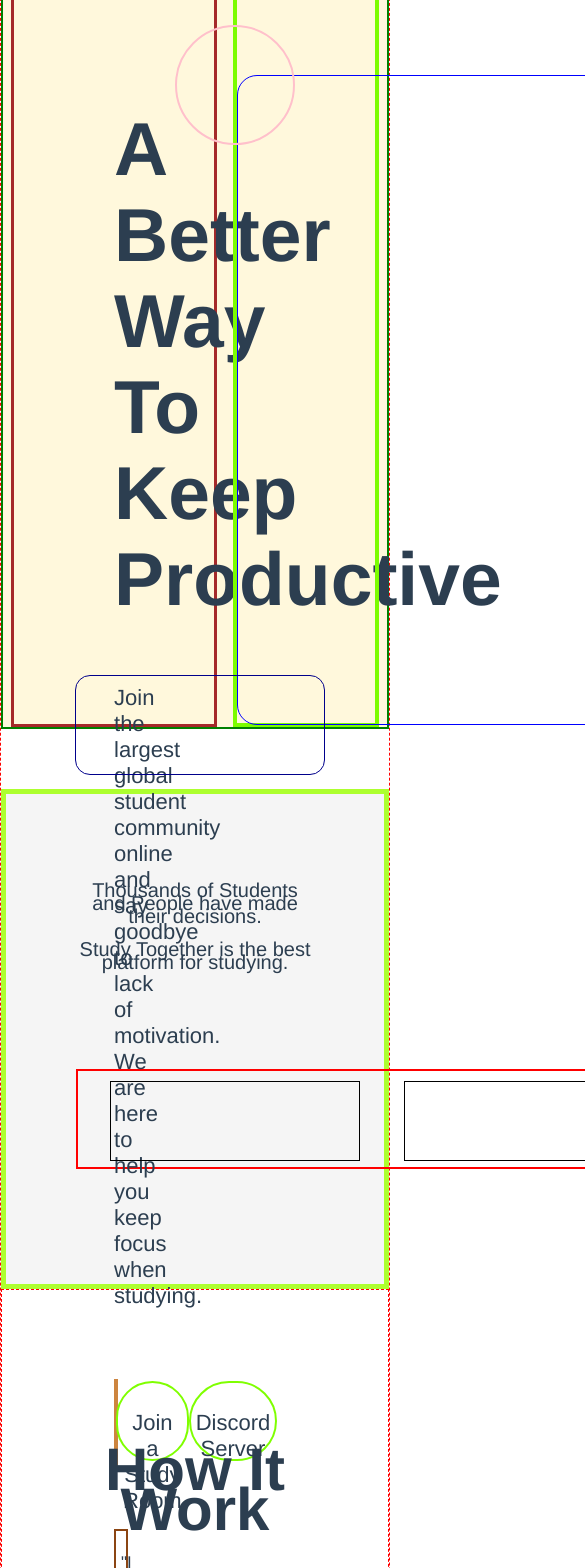
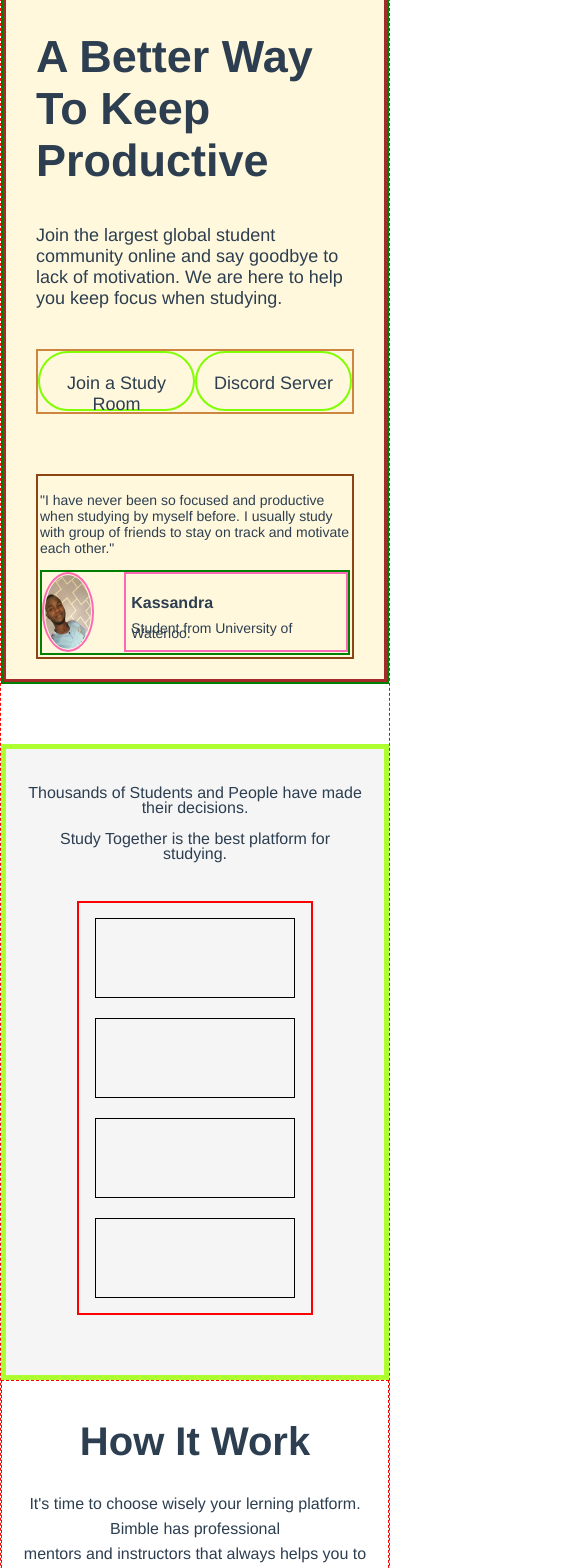
Before and after one commit to olatunji-20/cfc-school, a Vue app in the folder frontend/cfc/: page / in a window 390 px wide. Shown: the part 432-2000 px from the top of the page, 585 px wide, since content can reach past the window. Built offline with nearby package versions, Linux system fonts and the light colour scheme.

Commit message:
work on homepage

```diff
--- a/frontend/cfc/src/components/Work.vue
+++ b/frontend/cfc/src/components/Work.vue
@@ -39,9 +39,9 @@ export default {
 
 <style scoped>
 section {
-    border: 7px solid green;
+    border: 10px solid green;
     width: 100%;
-    height: 900px;
+    height: auto;
     padding: 100px;
 }
 section h1 {
@@ -90,4 +90,40 @@ section p {
     background: blue;
     margin: 30px auto;
 }
+
+
+
+
+@media screen  and (max-width: 450px) {
+    section {
+        padding: 10px;
+    }
+    section h1 {
+        font-size: 40px;
+        line-height: 20px;
+    }
+    section p {
+        font-size: 16px;
+        line-height: 25px;
+    }
+    .main {
+        width: 90%;
+        flex-direction: column;
+        padding: 10px;
+    }
+    .focus {
+        width: 95%;
+        margin: 10px auto;
+        height: 450px;
+    }
+
+
+
+
+
+
+}
+
+
+
 </style>
--- a/frontend/cfc/src/views/Homepage.vue
+++ b/frontend/cfc/src/views/Homepage.vue
@@ -7,7 +7,7 @@
                 <p>Join the largest global student community online and say goodbye to lack of motivation. We are here to help you keep focus when studying.</p>
                 <div class="joind">
                     <div class="join1"><p>Join a Study Room</p></div>
-                    <div class="join2"><p>Discord Server</p></div>
+                    <div class="join1"><p>Discord Server</p></div>
                 </div>
                 <div class="focussed">
                     <p>"I have never been so focused and productive when studying by myself before. I usually study with  group of friends to stay on track and motivate each other."</p>
@@ -186,7 +186,7 @@ import Work from '../components/Work.vue'
         flex-direction: row;
         justify-content: space-between;
     }
-    .join1, .join2 {
+    .join1 {
         width: 250px;
         height: 80px;
         border: 2px solid chartreuse;
@@ -269,7 +269,7 @@ import Work from '../components/Work.vue'
     }
     .thousands {
         width: 100%;
-        height: 500px;
+        height: auto;
         border: 5px solid greenyellow;
         background: whitesmoke;
         margin-top: 60px;
@@ -300,7 +300,7 @@ import Work from '../components/Work.vue'
 
 
     .temp-links {
-        width: 500px;
+        width: 300px;
         height: 300px;
         border: 9px solid goldenrod;
     }
@@ -467,6 +467,76 @@ import Work from '../components/Work.vue'
             width: 100%;
             border: 1px dashed red;
         }
+        .container {
+            height: auto;
+        }
+
+        .left {
+            width: 100%;
+            padding: 20px 30px;
+        }
+        .left h2 {
+            font-size: 45px;
+        }
+        .left p {
+            font-size: 18px;
+        }
+        .joind {
+            width: 100%;
+            margin-top: 40px;
+            height: 65px;
+        }
+        .join1 {
+            width: 200px;
+            height: 60px;
+            padding: 2px;
+        }
+        .focussed {
+            width: 100%;
+            padding: 2px;
+        }
+        .focussed p {
+            font-size: 14px;
+        }
+
+
+
+
+
+
+
+        .right {
+            display: none;
+        }
+
+
+
+        .thousands {
+            padding: 20px;
+            font-size: 16px;
+            line-height: 15px;
+        }
+        .media {
+            width: 70%;
+            height: auto;
+            flex-direction: column;
+            margin: 40px auto;
+            padding: 5px;
+        }
+        .med {
+            width: 200px;
+            margin: 10px auto;
+        }
+
+
+
+
+
+
+
+
+
+
 
 
 
@@ -483,15 +553,24 @@ import Work from '../components/Work.vue'
         .mot1 h2 {
             font-size: 40px;
         }
-        .mot2 {
-            width: 100%;
-        }
         .keep1, .keep2 {
             margin-top: 20px;
         }
         .about {
             width: 150px;
             height: 60px;
+        }
+        .mot2 {
+            width: 100%;
+        }
+        .comp {
+            width: 350px;
+            height: 250px;
+        }
+        .top {
+            width: 170px;
+            height: 100px;
+            bottom: 60px;
         }
 
 
```
